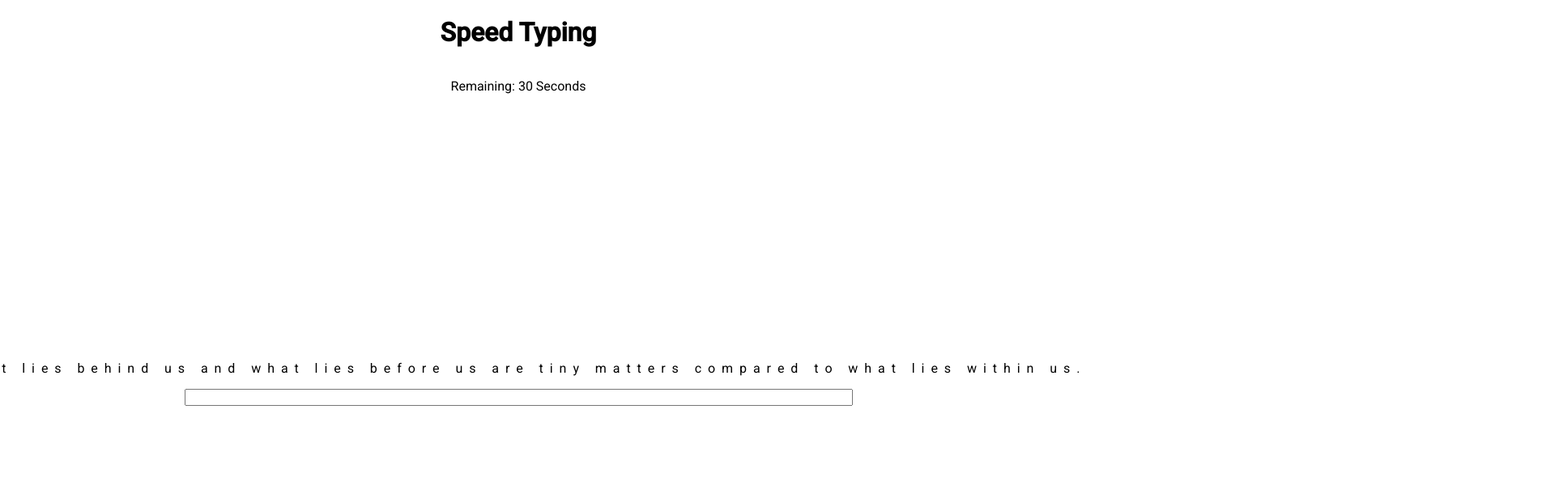
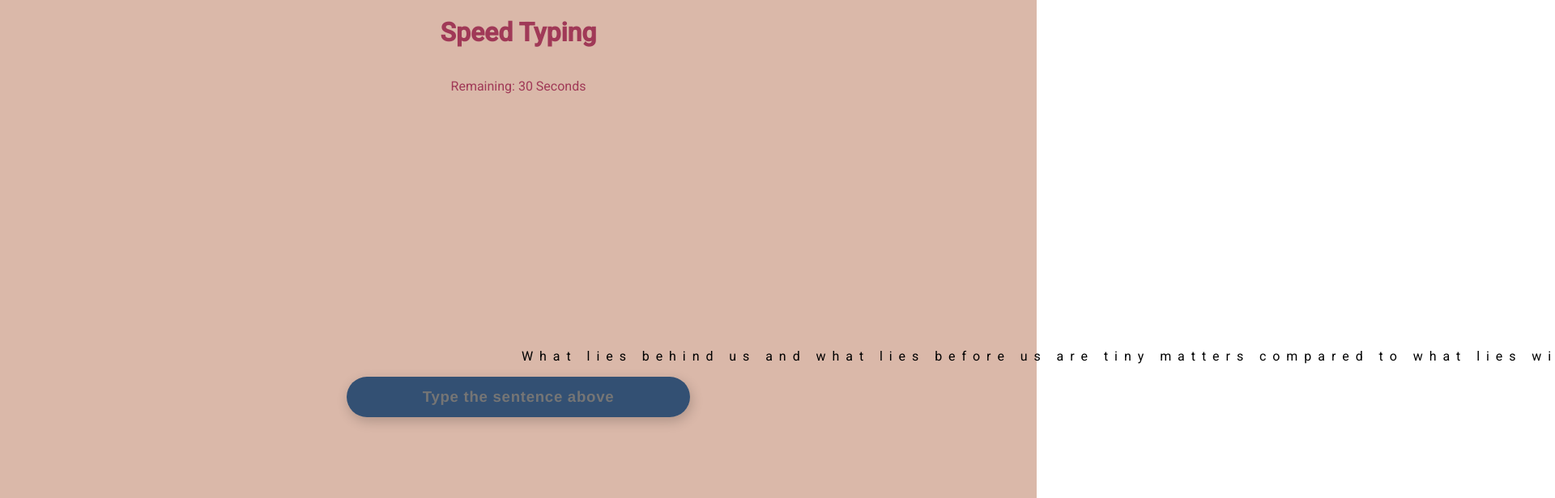
Before and after one commit to lvonnied/speed-typing-game, an Angular app: page /home in a window 1280 px wide. Shown: the top 616 px of the page at 81% size, 1920 px wide, since content can reach past the window. Built offline with nearby package versions, Linux system fonts and the light colour scheme.

Commit message:
Implemented paragraph movement and some styling

```diff
--- a/src/app/home/home.component.css
+++ b/src/app/home/home.component.css
@@ -19,6 +19,7 @@ body {
   display: flex;
   flex-direction: column;
   height: 100%;
+  background: rgb(218, 184, 169);
 }
 
 .title-container {
@@ -26,6 +27,7 @@ body {
   display: flex;
   flex-direction: column;
   align-items: center;
+  color: rgb(160, 57, 87);
 }
 
 .game-container {
@@ -40,3 +42,25 @@ body {
   display: flex;
   justify-content: center;
 }
+
+#speedTypingText {
+  transition: margin-left 0.1s ease-in-out;
+}
+
+
+#speedTypingInput {
+  font-family: "Montserrat", Helvetica, sans-serif;
+  width: 400px;
+  border-radius: 30px;
+  background-color: #123c69d5;
+  outline: none;
+  box-shadow: 2px 5px 15px rgba(0, 0, 0, 0.2);
+  padding: 14px 12px;
+  text-align: center;
+  color: #eee2dc;
+  font-weight: bold;
+  font-size: 14pt;
+  letter-spacing: 0.7px;
+  border: none;
+  cursor: pointer;
+}
--- a/src/app/home/home.component.html
+++ b/src/app/home/home.component.html
@@ -8,7 +8,7 @@
   <div class="game-container">
 
     <div class="paragraph-container">
-      <p>
+      <p [style.marginLeft.%]="marginLeft" id="speedTypingText">
         <span *ngFor="let character of map; let i = index" [style.color]="map[i].color" style="white-space: pre;">
           {{character.char}}
         </span>
@@ -18,7 +18,7 @@
     <div class='input-container'>
       <form id='speedTypingForm'>
         <input type='text' id="speedTypingInput" [(ngModel)]="userInput" (input)="compareInput()" name="typingInput"
-          size="100" />
+          size="100" placeholder="Type the sentence above" />
       </form>
     </div>
 
--- a/src/app/home/home.component.ts
+++ b/src/app/home/home.component.ts
@@ -1,4 +1,4 @@
-import { Component, input } from '@angular/core';
+import { Component } from '@angular/core';
 import { FormsModule } from '@angular/forms';
 import { CommonModule } from '@angular/common';
 import { MatButtonModule } from '@angular/material/button';
@@ -21,17 +21,17 @@ export class HomeComponent {
 
   userInput = '';
   map: { char: string; color: string }[] = [];
-  time = this.TYPING_TIME;
-  started = false;
+  time: number = this.TYPING_TIME;
+  started: boolean = false;
+  marginLeft: number = 50;
 
-  // ? Maybe this can be done differently
   interval: any = null;
 
   constructor(
     public dialog: MatDialog,
     private sentencesService: SentencesService,
     private statisticsService: StatisticsService) {
-    this.initializeObjectArray(sentencesService.GetRandomSentence());
+    this.initializeObjectArray(this.sentencesService.GetRandomSentence());
   }
 
   openDialog(): void {
@@ -43,7 +43,7 @@ export class HomeComponent {
         time: this.time,
         wpm: this.statisticsService.calculateWPM(this.userInput, this.TYPING_TIME - this.time),
       },
-    })
+    });
 
     dialogRef.afterClosed().subscribe(() => {
       this.time = this.TYPING_TIME;
@@ -58,6 +58,7 @@ export class HomeComponent {
       char,
       color: 'black',
     }));
+    this.marginLeft = 50;
   }
 
   compareInput(): void {
@@ -67,6 +68,12 @@ export class HomeComponent {
     } else if (this.map.length === this.userInput.length) {
       this.resetGame(this.interval);
     }
+
+    // Calculate the margin left
+    const proportion = this.userInput.length / this.map.length;
+    const adjustmentFactor = 75;
+    this.marginLeft = 50 - proportion * adjustmentFactor;
+
     for (let i = 0; i < this.map.length; i++) {
       if (this.userInput[i] === undefined) {
         this.map[i].color = 'black';
```
